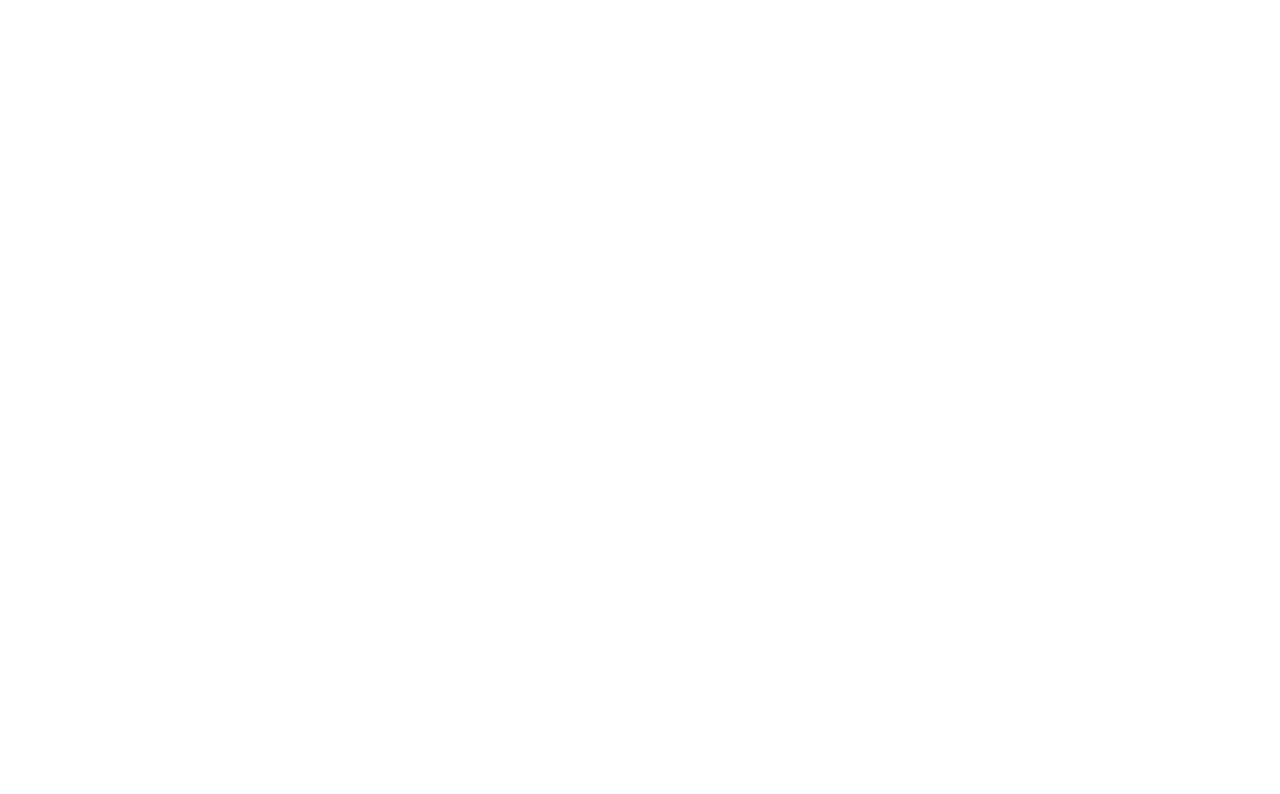
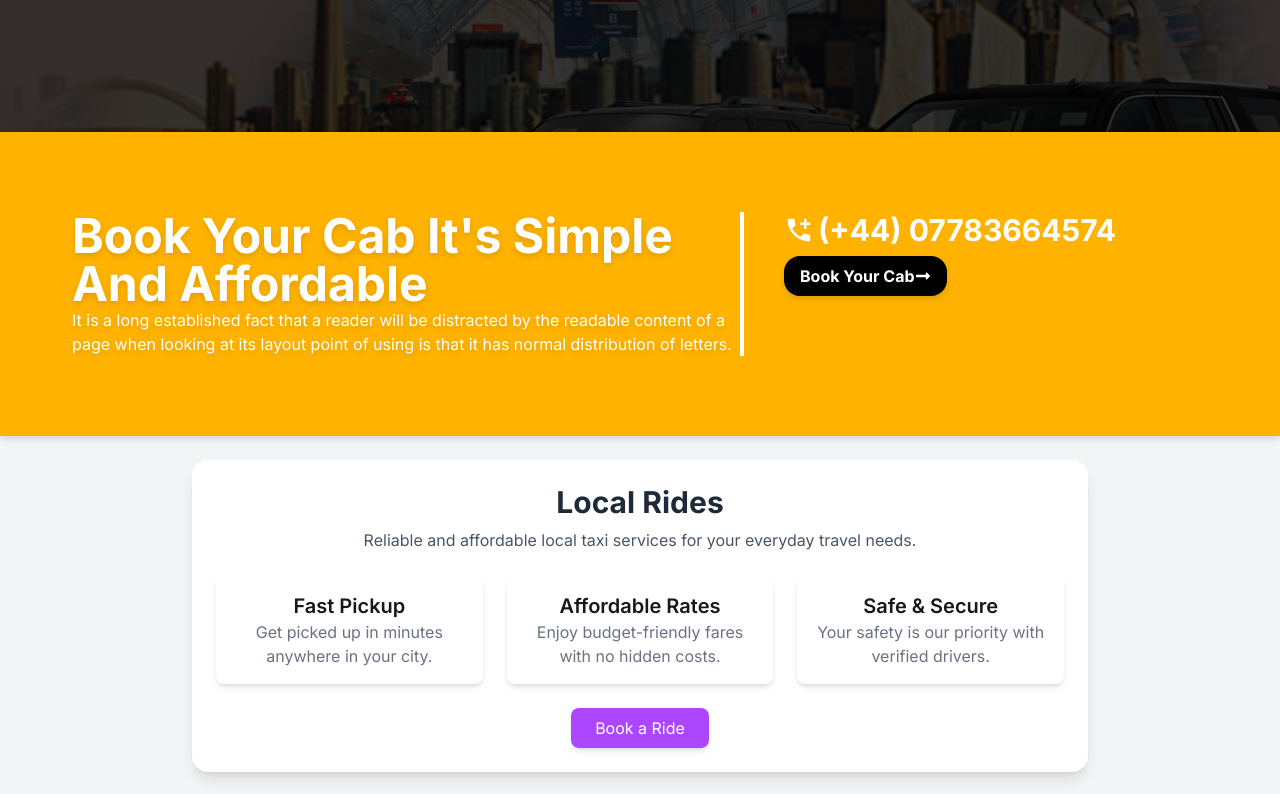
Before and after one commit to ripon4521/medicophile-front-end, a React (Vite) app: page /local-rides in a window 1280 px wide. Before the commit this address had no page. Shown: the part 420-1214 px from the top of the page. Before the commit the page ends 800 px from the top, so only its background shows below. Built offline with nearby package versions, Linux system fonts and the light colour scheme; a web font is replaced by a local one.

Commit message:
createa a local rides folder

```diff
--- a/Router/Router.jsx
+++ b/Router/Router.jsx
@@ -2,6 +2,8 @@
 import MainLayout from "../src/Layout/MainLayout";
 import Home from "../src/pages/Home/Home";
 import AirportTransfer from "../src/pages/Services/AirportTransfer/AirportTransfer";
+import LocalRides from "../src/pages/LocalRides/LocalRides";
+
 
 export const router = createBrowserRouter([
     {
@@ -15,6 +17,9 @@
             {
                 path:'/airport-Transfer',
                 element:<AirportTransfer/>
+            },{
+                path:"/local-rides",
+                element:<LocalRides/>
             }
         ]
     }
--- a/src/Layout/MainLayout.jsx
+++ b/src/Layout/MainLayout.jsx
@@ -22,8 +22,7 @@
            <Navbar/>
             <MobileNavbar/>
             <Outlet/>
-
-
+            <Footer/>
         </div>
       )}
 
--- a/src/Shared/Footer.jsx
+++ b/src/Shared/Footer.jsx
@@ -1,5 +1,5 @@
 
-import React from "react";
+
 
 // react icons
 import {CgFacebook} from "react-icons/cg";
--- a/src/components/Home/Navbar/Navbar.jsx
+++ b/src/components/Home/Navbar/Navbar.jsx
@@ -72,15 +72,20 @@
                     Airport Transfers
                   </NavLink>
                 </li>
-                <li>
+                <li className='my-4'>
                   <NavLink
-                    to="/service2"
-                    className="block px-4 py-2 text-black hover:bg-yellow-400 rounded-md font-bold"
+                    to="/local-rides"
+                    className={({ isActive }) =>
+                      isActive
+                        ? 'font-inter text-base px-8 ml-1 py-1 bg-yellow-400 rounded-md font-bold '
+                        : 'font-inter text-base hover:text-yellow-500 font-bold ml-4 '
+                    }
                     onClick={handleLinkClick}
                   >
-                    Local Rides
+                  Local Rides
                   </NavLink>
                 </li>
+
                 <li>
                   <NavLink
                     to="/service3"
--- a/src/pages/Home/Home.jsx
+++ b/src/pages/Home/Home.jsx
@@ -21,7 +21,7 @@
        <WhyChoseUs/>
        <Faq/>
        <Testimonial/>
-       <Footer/>
+
 
         </div>
     );
--- /dev/null
+++ b/src/pages/LocalRides/LocalRides.jsx
@@ -0,0 +1,14 @@
+import LocalRidesBanner from "./LocalRidesBanner";
+import LocalRidesContent from "./LocalRidesContent";
+
+
+const LocalRides = () => {
+    return (
+        <div className="mt-14">
+            <LocalRidesBanner/>
+            <LocalRidesContent/>
+        </div>
+    );
+};
+
+export default LocalRides;
--- /dev/null
+++ b/src/pages/LocalRides/LocalRidesBanner.jsx
@@ -0,0 +1,48 @@
+
+import { FaLongArrowAltRight } from 'react-icons/fa';
+import bg from '../../../public/AirportTranser/banner.png'
+import { MdAddCall } from 'react-icons/md';
+const LocalRidesBanner = () => {
+    return (
+        <div style={{
+                      backgroundImage: `linear-gradient(to bottom, rgba(0, 0, 0, 0.8), rgba(0, 0, 0, 0.8)), url(${bg})`,
+                      backgroundSize: 'cover',
+                      backgroundPosition: 'center',
+                      backgroundAttachment: 'fixed'
+                    }}
+                    className='bg-[#FFE5DD]   '
+                    id='service'>
+
+                        <div className='  max-w-5xl mx-auto  md:py-40 py-20'>
+                            <h1 className='md:text-5xl text-4xl font-bold text-white text-center drop-shadow-md'>Book Your <span className='text-yellow-400'>Local Rides</span> Today</h1>
+                            <p className=' md:text-xl my-4 text-white text-center drop-shadow-md'>Airport Transfers Start your journey stress-free with our reliable airport transfer service. We cover all major airports, providing timely pickups and drop-offs while tracking your flight for any changes.
+                            </p>
+                             <div className='flex justify-center'>
+                             <button className="flex items-center hover:gap-1 bg-yellow-400 text-black rounded-2xl px-4 py-2 justify-center font-bold drop-shadow-md cursor-pointer">
+                                  Read More <FaLongArrowAltRight />
+                                </button>
+                             </div>
+                        </div>
+                          <div  className='bg-[#FFB300] w-full drop-shadow-md ' >
+                                  <div data-aos="fade-up"
+                                       data-aos-duration="2000" className='max-w-6xl mx-auto flex md:py-20 py-10 px-2 text-white flex-col md:flex-row md:gap-10 gap-5'>
+                                  <div data-aos="fade-up"
+                                       data-aos-duration="2000" className='max-w-2xl border-r-4  '>
+                                  <h1  className='md:text-5xl text-3xl drop-shadow-md font-bold   max-w-2xl'>Book Your Cab It's Simple And Affordable</h1>
+                                  <p className='drop-shadow-md'>It is a long established fact that a reader will be distracted by the readable content of a page when looking at its layout point of using is that it has normal distribution of letters.</p>
+                                  </div>
+                                  <div data-aos="fade-up"
+                                       data-aos-duration="2000">
+                                    <p className='flex items-center gap-1 text-3xl font-bold'><MdAddCall/> (+44) 07783664574</p>
+                                    <button  className="flex items-center hover:gap-1 bg-black text-white rounded-2xl px-4 py-2 justify-center   mt-2 font-bold drop-shadow-md  cursor-pointer ">
+                                                              Book Your Cab <FaLongArrowAltRight className=""/>
+                                                             </button>
+                                  </div>
+                                  </div>
+                                      </div>
+
+        </div>
+    );
+};
+
+export default LocalRidesBanner;
--- /dev/null
+++ b/src/pages/LocalRides/LocalRidesContent.jsx
@@ -0,0 +1,39 @@
+
+
+const LocalRidesContent = () => {
+  return (
+    <div className=" bg-gray-100 flex flex-col items-center p-6 ">
+      <div className="w-full max-w-4xl bg-white shadow-lg rounded-2xl p-6">
+        <h1 className="text-3xl font-bold text-center text-gray-800">Local Rides</h1>
+        <p className="text-center text-gray-600 mt-2">
+          Reliable and affordable local taxi services for your everyday travel needs.
+        </p>
+
+        <div className="mt-6 grid grid-cols-1 md:grid-cols-3 gap-6">
+          <div className="card bg-base-100 shadow-md p-4 text-center">
+            <h2 className="text-xl font-semibold">Fast Pickup</h2>
+            <p className="text-gray-500">Get picked up in minutes anywhere in your city.</p>
+          </div>
+
+          <div className="card bg-base-100 shadow-md p-4 text-center">
+            <h2 className="text-xl font-semibold">Affordable Rates</h2>
+            <p className="text-gray-500">Enjoy budget-friendly fares with no hidden costs.</p>
+          </div>
+
+          <div className="card bg-base-100 shadow-md p-4 text-center">
+            <h2 className="text-xl font-semibold">Safe & Secure</h2>
+            <p className="text-gray-500">Your safety is our priority with verified drivers.</p>
+          </div>
+        </div>
+
+        <div className="mt-6 flex justify-center">
+          <button className="text-white bg-purple-500 cursor-pointer px-6 py-2 rounded-lg shadow-md">
+            Book a Ride
+          </button>
+        </div>
+      </div>
+    </div>
+  );
+};
+
+export default LocalRidesContent;
--- a/src/pages/Services/AirportTransfer/AirportTransfer.jsx
+++ b/src/pages/Services/AirportTransfer/AirportTransfer.jsx
@@ -1,6 +1,6 @@
 import AirportTranserBanner from "../../../components/AirportTranser/AirportTransferBanner/AirportTranserBanner";
 import WhyChoseOurTaxiService from "../../../components/AirportTranser/WhyChoseOurAirportService/WhyChoseOurTaxiService";
-import Footer from "../../../Shared/Footer";
+
 
 
 const AirportTransfer = () => {
@@ -9,9 +9,7 @@
         <div className=" ">
   <AirportTranserBanner/>
   <WhyChoseOurTaxiService/>
-  <div className="mt-[266px] md:mt-32 lg:mt-0">
-<Footer/>
-  </div>
+
 
         </div>
     );
```
